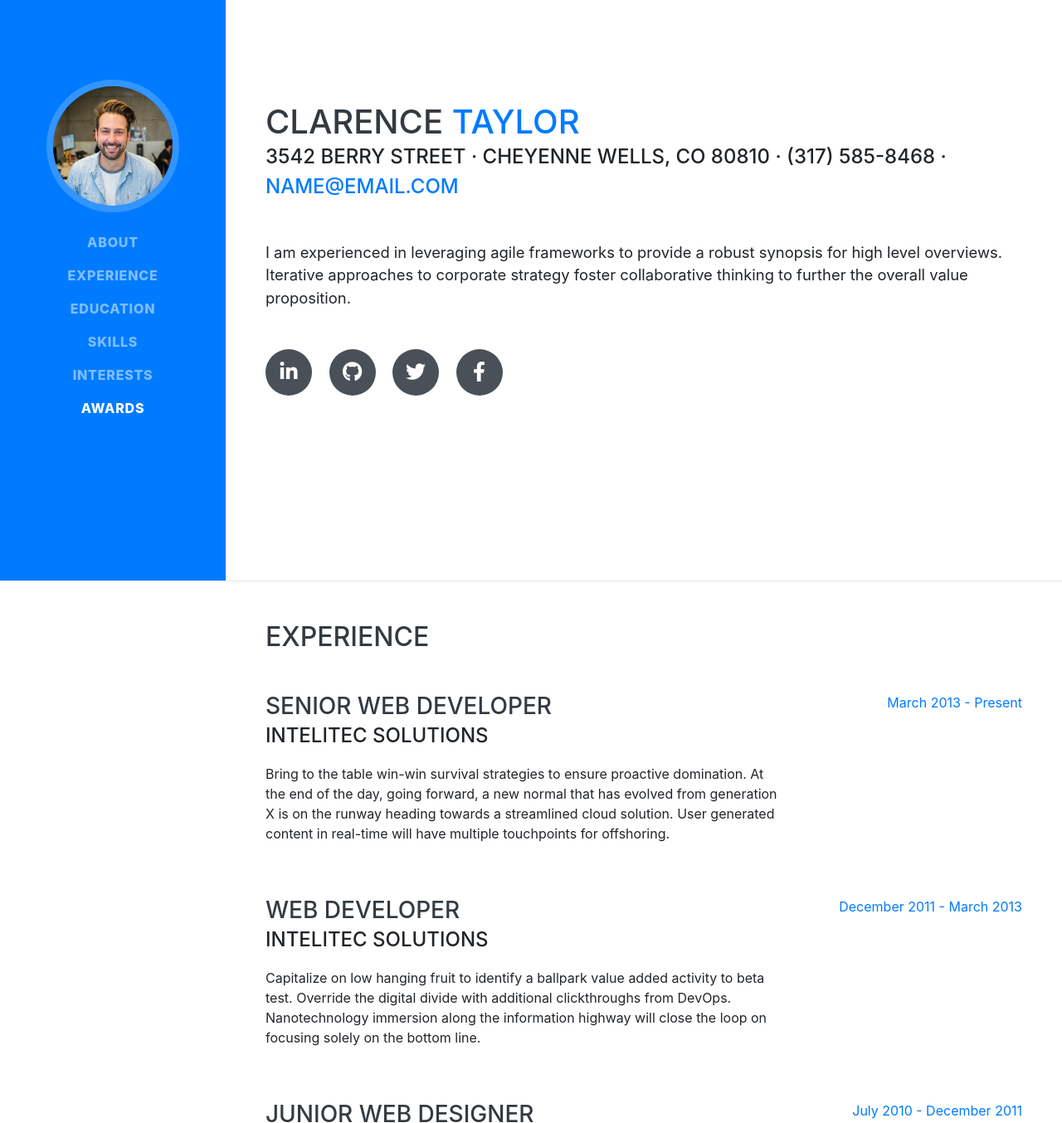
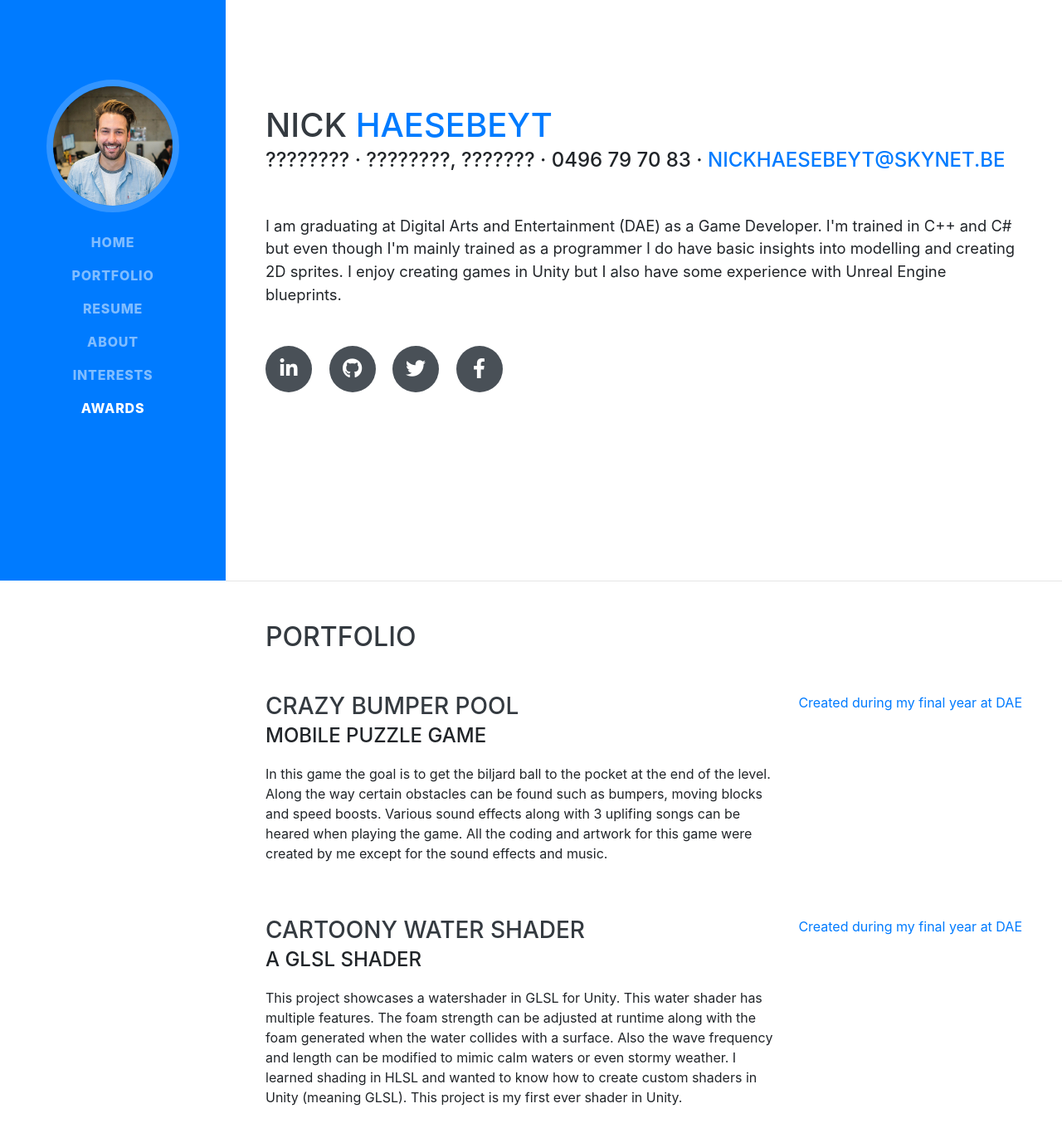
Before and after one commit to nickhaesebeyt/nickhaesebeyt.github.io, a website with bundled scripts: page index.html in a window 1280 px wide. Shown: the part 100-1454 px from the top of the page at 83% size. Built offline with nearby package versions, Linux system fonts and the light colour scheme; a web font is replaced by a local one.

Commit message:
Modification to the theme

```diff
--- a/index.html
+++ b/index.html
@@ -27,7 +27,7 @@
 
   <nav class="navbar navbar-expand-lg navbar-dark bg-primary fixed-top" id="sideNav">
     <a class="navbar-brand js-scroll-trigger" href="#page-top">
-      <span class="d-block d-lg-none">Clarence Taylor</span>
+      <span class="d-block d-lg-none">Nick Haesebeyt</span>
       <span class="d-none d-lg-block">
         <img class="img-fluid img-profile rounded-circle mx-auto mb-2" src="img/profile.jpg" alt="">
       </span>
@@ -38,16 +38,16 @@
     <div class="collapse navbar-collapse" id="navbarSupportedContent">
       <ul class="navbar-nav">
         <li class="nav-item">
-          <a class="nav-link js-scroll-trigger" href="#about">About</a>
+          <a class="nav-link js-scroll-trigger" href="#Home">Home</a>
         </li>
         <li class="nav-item">
-          <a class="nav-link js-scroll-trigger" href="#experience">Experience</a>
+          <a class="nav-link js-scroll-trigger" href="#Portfolio">Portfolio</a>
         </li>
         <li class="nav-item">
-          <a class="nav-link js-scroll-trigger" href="#education">Education</a>
+          <a class="nav-link js-scroll-trigger" href="#Resume">Resume</a>
         </li>
         <li class="nav-item">
-          <a class="nav-link js-scroll-trigger" href="#skills">Skills</a>
+          <a class="nav-link js-scroll-trigger" href="#About">About</a>
         </li>
         <li class="nav-item">
           <a class="nav-link js-scroll-trigger" href="#interests">Interests</a>
@@ -61,15 +61,15 @@
 
   <div class="container-fluid p-0">
 
-    <section class="resume-section p-3 p-lg-5 d-flex align-items-center" id="about">
+    <section class="resume-section p-3 p-lg-5 d-flex align-items-center" id="Home">
       <div class="w-100">
-        <h1 class="mb-0">Clarence
-          <span class="text-primary">Taylor</span>
+        <h1 class="mb-0">Nick
+          <span class="text-primary">Haesebeyt</span>
         </h1>
-        <div class="subheading mb-5">3542 Berry Street · Cheyenne Wells, CO 80810 · (317) 585-8468 ·
-          <a href="mailto:name@email.com">name@email.com</a>
+        <div class="subheading mb-5">???????? · ????????, ??????? · 0496 79 70 83 ·
+          <a href="mailto:name@email.com">nickhaesebeyt@skynet.be</a>
         </div>
-        <p class="lead mb-5">I am experienced in leveraging agile frameworks to provide a robust synopsis for high level overviews. Iterative approaches to corporate strategy foster collaborative thinking to further the overall value proposition.</p>
+        <p class="lead mb-5">I am graduating at Digital Arts and Entertainment (DAE) as a Game Developer. I'm trained in C++ and C# but even though I'm mainly trained as a programmer I do have basic insights into modelling and creating 2D sprites. I enjoy creating games in Unity but I also have some experience with Unreal Engine blueprints. </p>
         <div class="social-icons">
           <a href="#">
             <i class="fab fa-linkedin-in"></i>
@@ -89,29 +89,29 @@
 
     <hr class="m-0">
 
-    <section class="resume-section p-3 p-lg-5 d-flex justify-content-center" id="experience">
+    <section class="resume-section p-3 p-lg-5 d-flex justify-content-center" id="Portfolio">
       <div class="w-100">
-        <h2 class="mb-5">Experience</h2>
+        <h2 class="mb-5">Portfolio</h2>
 
         <div class="resume-item d-flex flex-column flex-md-row justify-content-between mb-5">
           <div class="resume-content">
-            <h3 class="mb-0">Senior Web Developer</h3>
-            <div class="subheading mb-3">Intelitec Solutions</div>
-            <p>Bring to the table win-win survival strategies to ensure proactive domination. At the end of the day, going forward, a new normal that has evolved from generation X is on the runway heading towards a streamlined cloud solution. User generated content in real-time will have multiple touchpoints for offshoring.</p>
+            <h3 class="mb-0">Crazy Bumper Pool</h3>
+            <div class="subheading mb-3">Mobile puzzle game</div>
+            <p>In this game the goal is to get the biljard ball to the pocket at the end of the level. Along the way certain obstacles can be found such as bumpers, moving blocks and speed boosts. Various sound effects along with 3 uplifing songs can be heared when playing the game. All the coding and artwork for this game were created by me except for the sound effects and music.</p>
           </div>
           <div class="resume-date text-md-right">
-            <span class="text-primary">March 2013 - Present</span>
+            <span class="text-primary">Created during my final year at DAE</span>
           </div>
         </div>
 
         <div class="resume-item d-flex flex-column flex-md-row justify-content-between mb-5">
           <div class="resume-content">
-            <h3 class="mb-0">Web Developer</h3>
-            <div class="subheading mb-3">Intelitec Solutions</div>
-            <p>Capitalize on low hanging fruit to identify a ballpark value added activity to beta test. Override the digital divide with additional clickthroughs from DevOps. Nanotechnology immersion along the information highway will close the loop on focusing solely on the bottom line.</p>
+            <h3 class="mb-0">Cartoony water shader</h3>
+            <div class="subheading mb-3">A GLSL shader</div>
+            <p>This project showcases a watershader in GLSL for Unity. This water shader has multiple features. The foam strength can be adjusted at runtime along with the foam generated when the water collides with a surface. Also the wave frequency and length can be modified to mimic calm waters or even stormy weather. I learned shading in HLSL and wanted to know how to create custom shaders in Unity (meaning GLSL). This project is my first ever shader in Unity.</p>
           </div>
           <div class="resume-date text-md-right">
-            <span class="text-primary">December 2011 - March 2013</span>
+            <span class="text-primary">Created during my final year at DAE</span>
           </div>
         </div>
 
```
